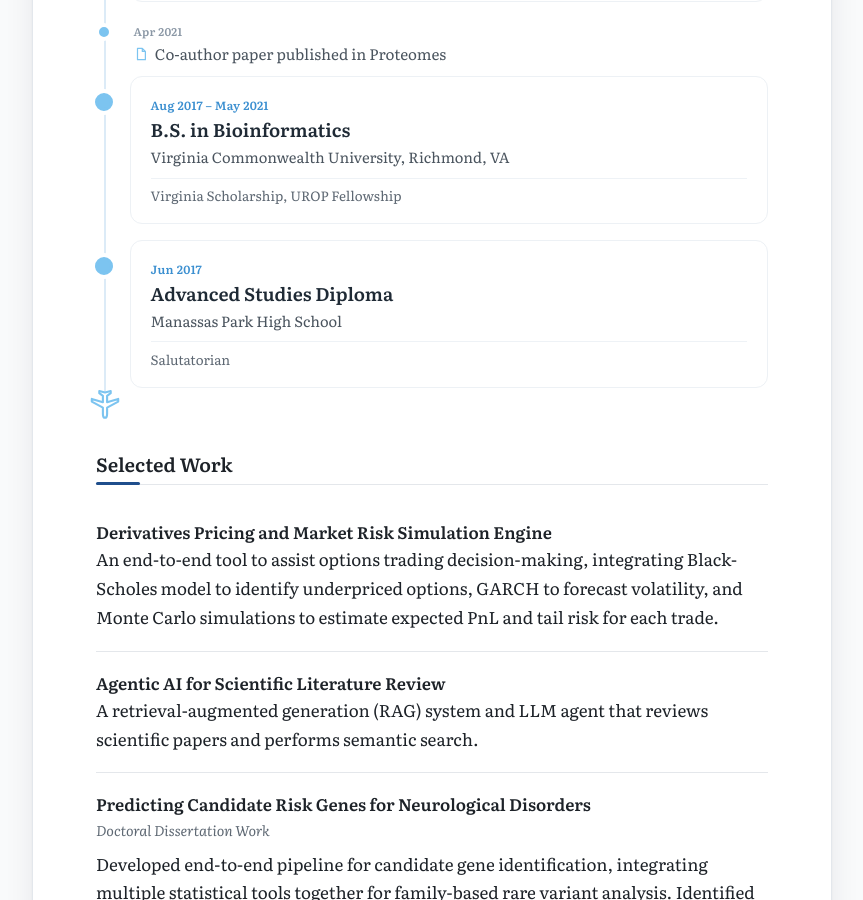
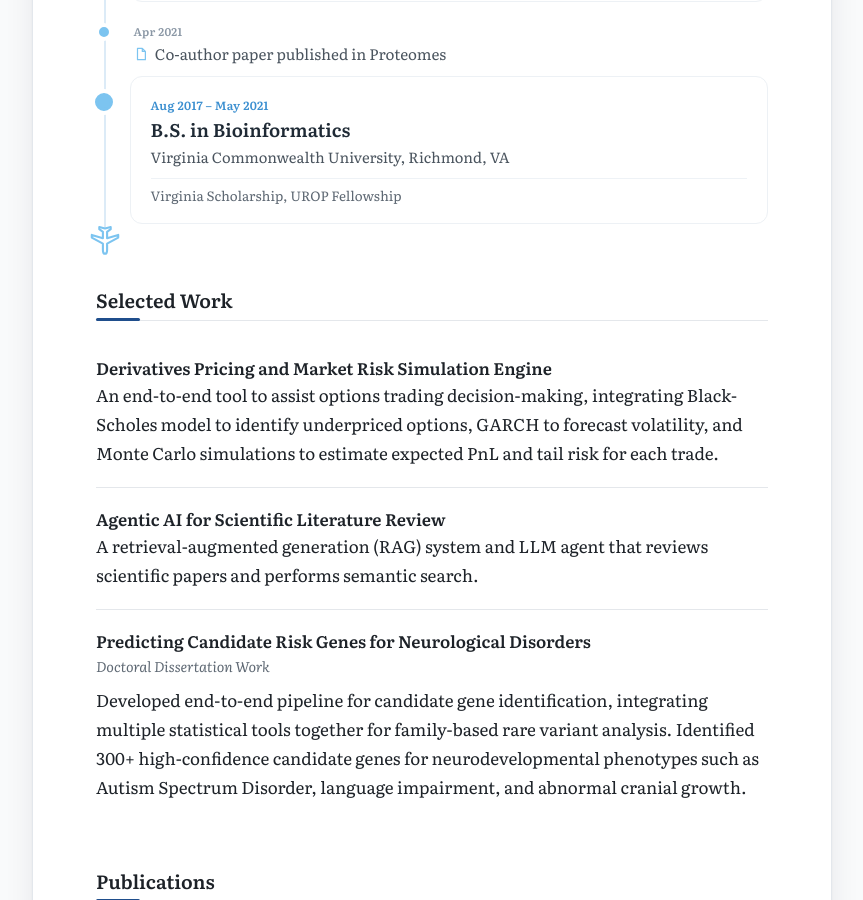
Before and after one commit to mklodi1/mklodi1.github.io, a Jekyll site: the page built from index.html, in a window 1280 px wide and 900 px high, scrolled down 1003 px. Shown: the whole window, without its empty margins (208-1071 px from the left). Built offline with Jekyll 4.4.1, drawn with Linux system fonts in a browser that asks for light colours.

Commit message:
Remove high school card from timeline
Co-Authored-By: Claude Opus 5.5 <noreply@anthropic.com>
Claude-Session: https://claude.ai/code/session_018B7yRm4wV88UDqtVSP6gVK

```diff
--- a/_data/journey.yml
+++ b/_data/journey.yml
@@ -26,10 +26,3 @@
   place: "Virginia Commonwealth University, Richmond, VA"
   detail: "Virginia Scholarship, UROP Fellowship"
   logo: /assets/img/logos/vcu.png
-
-- when: "Jun 2017"
-  title: "Advanced Studies Diploma"
-  type: education
-  place: "Manassas Park High School"
-  detail: "Salutatorian"
-  logo: /assets/img/logos/manassas-park-hs.png
```
